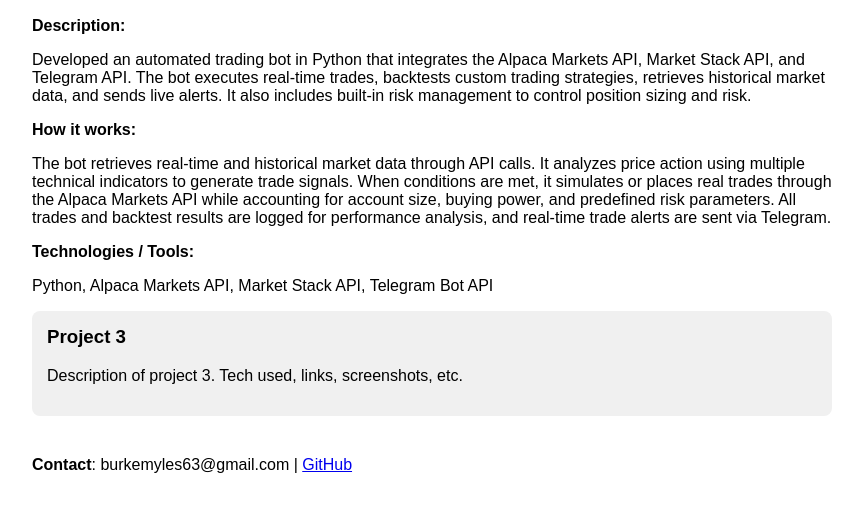
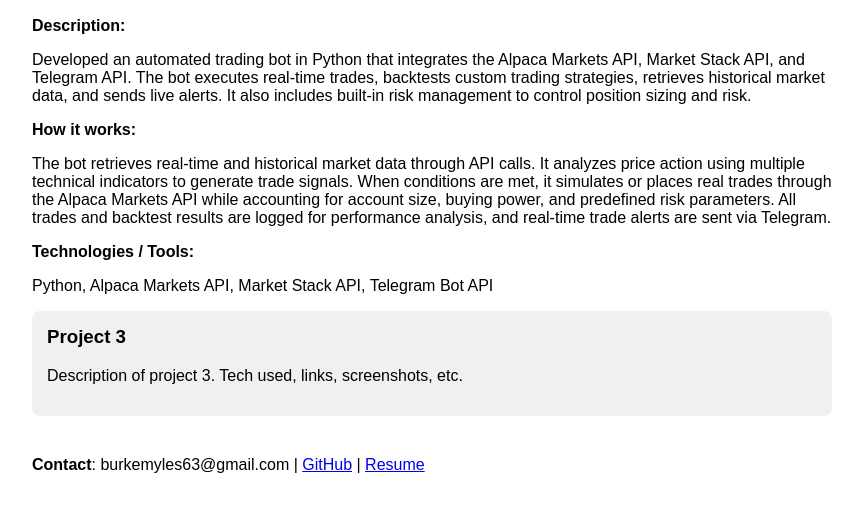
Before and after one commit to myles-burke/myles-burke.github.io, a plain HTML site: page index.html in a window 1280 px wide. Shown: the part 1527-2039 px from the top of the page, without its empty margins (208-1071 px from the left). Drawn offline with Linux system fonts and the light colour scheme.

Commit message:
Add resume link to footer in index.html
Added a link to the resume in the footer.

```diff
--- a/index.html
+++ b/index.html
@@ -110,7 +110,8 @@
     </section>
 
     <footer>
-      <p><b>Contact</b>: burkemyles63@gmail.com | <a href="https://github.com/myles-burke" target="blank" rel="noopener noreferrer">GitHub</a></p>
+      <p><b>Contact</b>: burkemyles63@gmail.com | <a href="https://github.com/myles-burke" target="blank" rel="noopener noreferrer">GitHub</a> |
+      <a href="assets/Myles_Burke_Resume.pdf" target="_blank">Resume</a></p>
     </footer>
   </body>
 </html>
```
